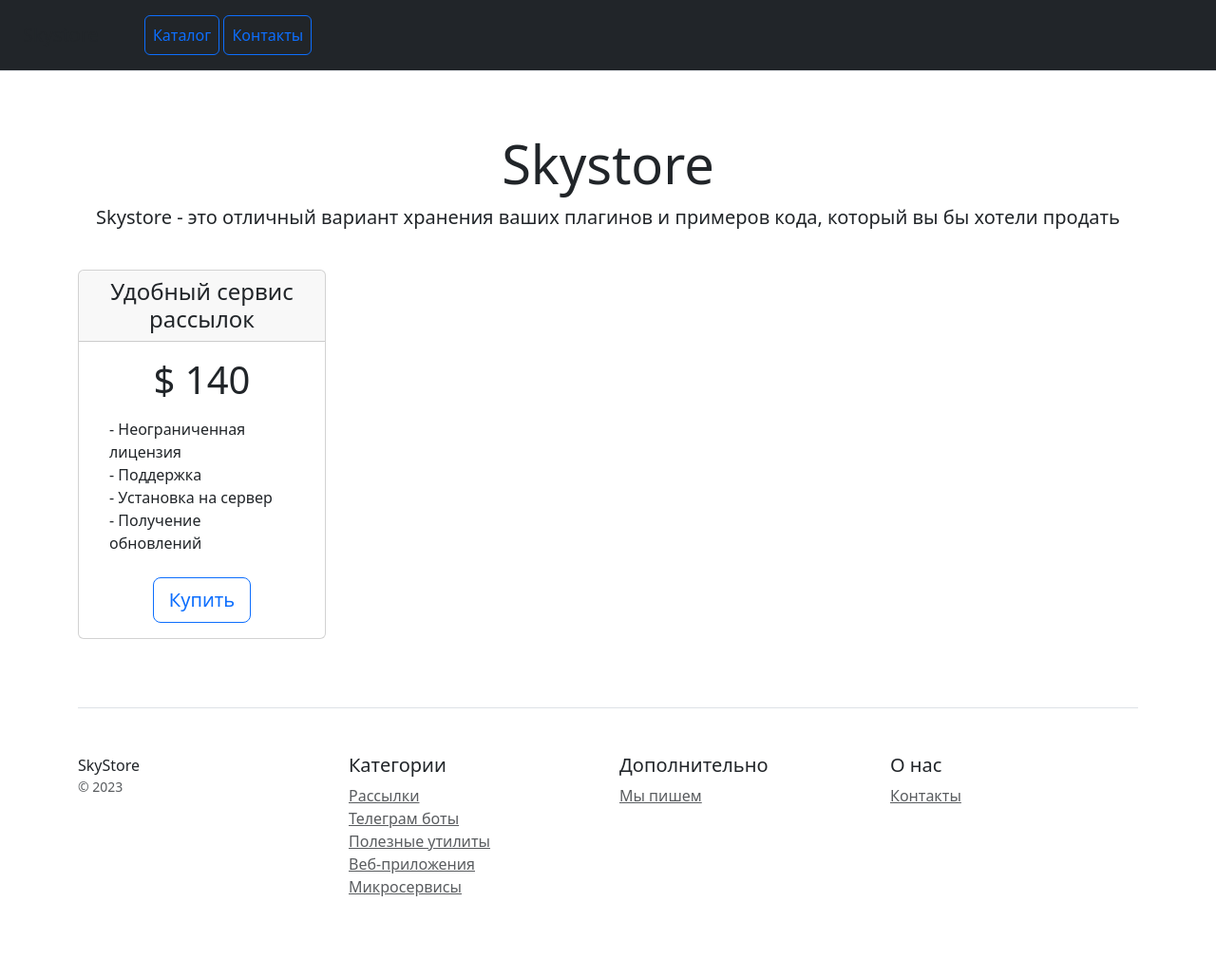
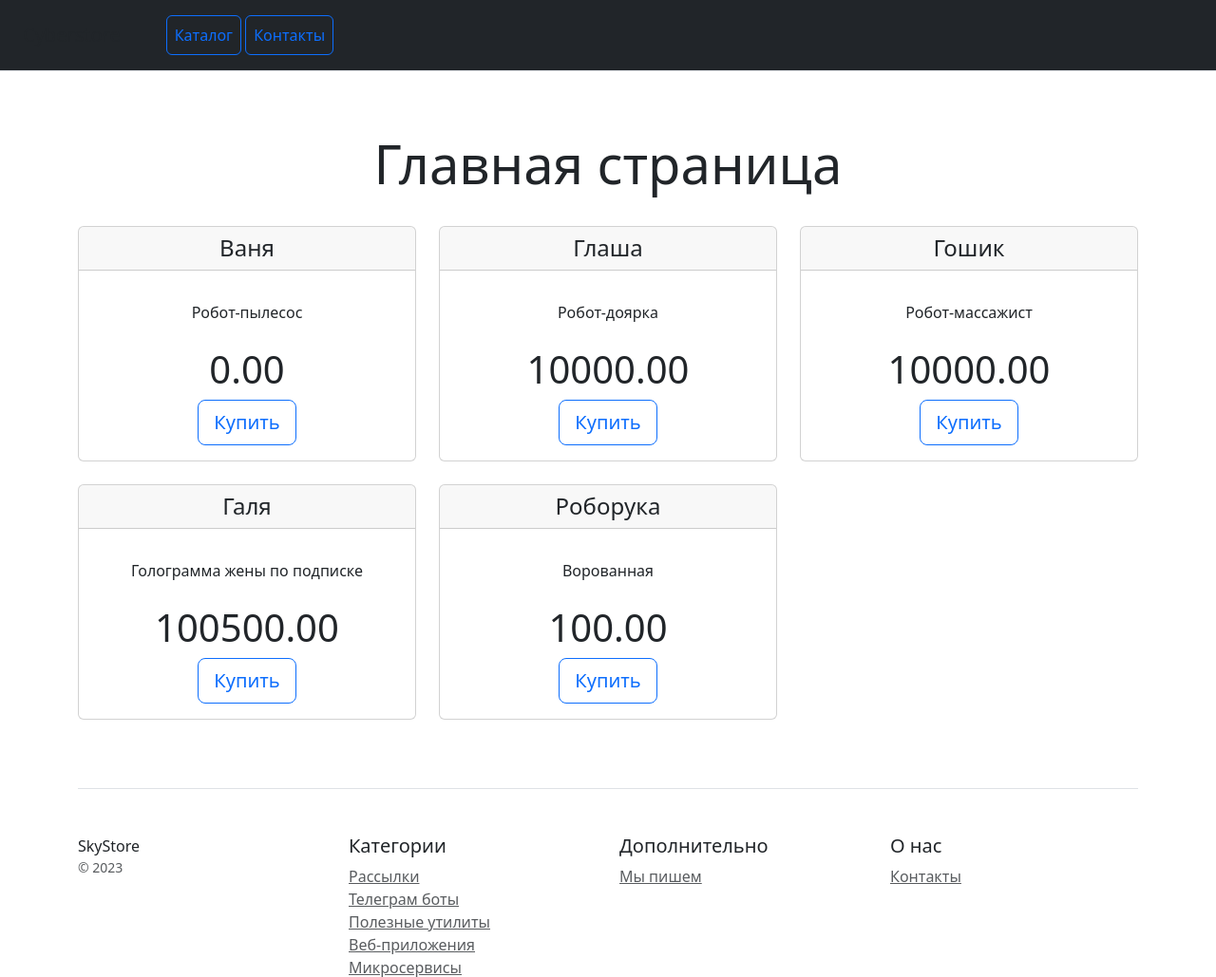
Before and after one commit to rocketvsaliens/django_project, a Django app: page / in a window 1280 px wide. Shown: the top 1029 px of the page at 95% size. Before the commit the page ends 944 px from the top, so only its background shows below. Run offline with Django 4.2, Linux system fonts and the light colour scheme; data comes from the database, SQL or seed files in the repository; some libraries are stand-ins or nearby versions.

Commit message:
Big update for homework 20.2

```diff
--- a/catalog/management/commands/filldb.py
+++ b/catalog/management/commands/filldb.py
@@ -1,9 +1,13 @@
 from django.core.management import BaseCommand
-from catalog.models import Product, Category
+from catalog.models import Product, Category, Contact
 
 
 class Command(BaseCommand):
+
     def handle(self, *args, **options):
+        Category.objects.all().delete()
+        Product.objects.all().delete()
+
         categories_list = [
             {'name': 'Роботы', 'description': 'Izhevsk Dynamics'},
             {'name': 'Голограммы', 'description': 'Ivanovo Holograms'},
--- a/catalog/models.py
+++ b/catalog/models.py
@@ -7,10 +7,10 @@
 
 class Category(models.Model):
     name = models.CharField(max_length=100, verbose_name='наименование')
-    description = models.CharField(max_length=200, **NULLABLE, verbose_name='описание')
+    description = models.TextField(max_length=1000, **NULLABLE, verbose_name='описание')
 
     def __str__(self):
-        return f'{self.name}'
+        return self.name
 
     class Meta:
         verbose_name = 'категория'
@@ -19,16 +19,30 @@
 
 class Product(models.Model):
     name = models.CharField(max_length=255, verbose_name='наименование')
-    description = models.TextField(**NULLABLE, verbose_name='описание')
+    description = models.TextField(max_length=2200, **NULLABLE, verbose_name='описание')
     photo = models.ImageField(upload_to='photos/', verbose_name='изображение')
+    price = models.DecimalField(max_digits=10, decimal_places=2, verbose_name='цена', default=0.0)
     category = models.ForeignKey(Category, on_delete=models.CASCADE, verbose_name='категория')
-    price = models.IntegerField(**NULLABLE, verbose_name='цена')
     time_create = models.DateTimeField(auto_now_add=True, verbose_name='дата создания')
     time_update = models.DateTimeField(auto_now=True, verbose_name='дата обновления')
 
     def __str__(self):
-        return f'{self.name}'
+        return self.name
 
     class Meta:
         verbose_name = 'товар'
         verbose_name_plural = 'товары'
+
+
+class Contact(models.Model):
+    name = models.CharField(max_length=100, verbose_name='название')
+    address = models.CharField(max_length=255, verbose_name='адрес')
+    phone = models.CharField(max_length=100, verbose_name='телефон')
+    email = models.EmailField(verbose_name='email')
+
+    def __str__(self):
+        return self.name
+
+    class Meta:
+        verbose_name = 'контакт'
+        verbose_name_plural = 'контакты'
--- /dev/null
+++ b/catalog/templates/catalog/base.html
@@ -0,0 +1,30 @@
+{% load static %}
+<!doctype html>
+<html lang="en">
+<head>
+    <script src="/static/js/color-modes.js"></script>
+    <meta charset="utf-8">
+    <meta name="viewport" content="width=device-width, initial-scale=1">
+    <title>{{ title }}</title>
+    <link href="{% static 'css/bootstrap.min.css' %}" rel="stylesheet">
+</head>
+<body>
+<div class="d-flex flex-column flex-md-row align-items-center p-3 px-md-4 mb-3 bg-dark border-bottom box-shadow">
+    {% include 'catalog/includes/inc_header.html' %}
+</div>
+
+<div class="pricing-header px-3 py-3 pt-md-5 pb-md-4 mx-auto text-center">
+    <h1 class="display-4">{{ title }}</h1>
+</div>
+
+<div class="container">
+    <div class="row text-start">
+        {% block content %}
+        {% endblock %}
+    </div>
+    {% include 'catalog/includes/inc_footer.html' %}
+</div>
+
+<script src="/static/js/bootstrap.bundle.min.js"></script>
+</body>
+</html>
--- /dev/null
+++ b/catalog/templates/catalog/includes/inc_footer.html
@@ -0,0 +1,30 @@
+<footer class="pt-4 my-md-5 pt-md-5 border-top">
+    <div class="row">
+        <div class="col-12 col-md">
+            SkyStore
+            <small class="d-block mb-3 text-muted">&copy; 2023</small>
+        </div>
+        <div class="col-6 col-md">
+            <h5>Категории</h5>
+            <ul class="list-unstyled text-small">
+                <li><a class="text-muted" href="#">Рассылки</a></li>
+                <li><a class="text-muted" href="#">Телеграм боты</a></li>
+                <li><a class="text-muted" href="#">Полезные утилиты</a></li>
+                <li><a class="text-muted" href="#">Веб-приложения</a></li>
+                <li><a class="text-muted" href="#">Микросервисы</a></li>
+            </ul>
+        </div>
+        <div class="col-6 col-md">
+            <h5>Дополнительно</h5>
+            <ul class="list-unstyled text-small">
+                <li><a class="text-muted" href="#">Мы пишем</a></li>
+            </ul>
+        </div>
+        <div class="col-6 col-md">
+            <h5>О нас</h5>
+            <ul class="list-unstyled text-small">
+                <li><a class="text-muted" href="/contacts/">Контакты</a></li>
+            </ul>
+        </div>
+    </div>
+</footer>
--- /dev/null
+++ b/catalog/templates/catalog/includes/inc_header.html
@@ -0,0 +1,5 @@
+<h5 class="my-0 mr-md-auto font-weight-normal">Cyberstore</h5>
+<nav class="ms-5">
+    <a class="p-2 btn btn-outline-primary" href="{% url 'catalog:index' %}">Каталог</a>
+    <a class="p-2 btn btn-outline-primary" href="{% url 'catalog:contacts' %}">Контакты</a>
+</nav>
--- a/catalog/templates/catalog/index.html
+++ b/catalog/templates/catalog/index.html
@@ -1,80 +1,22 @@
-<!doctype html>
-<html lang="en">
-<head>
-    <script src="/static/js/color-modes.js"></script>
-    <meta charset="utf-8">
-    <meta name="viewport" content="width=device-width, initial-scale=1">
-    <title>Skystore</title>
-    <link href="/static/css/bootstrap.min.css" rel="stylesheet">
-</head>
-<body>
-<div class="d-flex flex-column flex-md-row align-items-center p-3 px-md-4 mb-3 bg-dark border-bottom box-shadow">
-    <h5 class="my-0 mr-md-auto font-weight-normal">Skystore</h5>
-    <nav class="ms-5">
-        <a class="p-2 btn btn-outline-primary" href="/">Каталог</a>
-        <a class="p-2 btn btn-outline-primary" href="/contacts/">Контакты</a>
-    </nav>
+{% extends 'catalog/base.html' %}
+
+{% block content %}
+{% for object in object_list %}
+<div class="col-4 text-center">
+    <div class="card mb-4 box-shadow">
+        <div class="card-header">
+            <h4 class="my-0 font-weight-normal">{{ object }}</h4>
+        </div>
+
+        <div class="card-body">
+            <p class="mt-3 mb-4 m-3">
+                {{ object.description }}
+            </p>
+            <h1 class="card-title pricing-card-title">{{ object.price }}</h1>
+            <button type="button" class="btn btn-lg btn-block btn-outline-primary">Купить</button>
+        </div>
+
+    </div>
 </div>
-
-<div class="pricing-header px-3 py-3 pt-md-5 pb-md-4 mx-auto text-center">
-    <h1 class="display-4">Skystore</h1>
-    <p class="lead">Skystore - это отличный вариант хранения ваших плагинов и примеров кода, который вы бы хотели
-        продать</p>
-</div>
-
-<div class="container">
-    <div class="row text-center">
-        <div class="col-3">
-            <div class="card mb-4 box-shadow">
-                <div class="card-header">
-                    <h4 class="my-0 font-weight-normal">Удобный сервис рассылок</h4>
-                </div>
-                <div class="card-body">
-                    <h1 class="card-title pricing-card-title">$ 140</h1>
-                    <ul class="list-unstyled mt-3 mb-4 text-start m-3">
-                        <li>- Неограниченная лицензия</li>
-                        <li>- Поддержка</li>
-                        <li>- Установка на сервер</li>
-                        <li>- Получение обновлений</li>
-                    </ul>
-                    <button type="button" class="btn btn-lg btn-block btn-outline-primary">Купить</button>
-                </div>
-            </div>
-        </div>
-    </div>
-
-    <footer class="pt-4 my-md-5 pt-md-5 border-top">
-        <div class="row">
-            <div class="col-12 col-md">
-                SkyStore
-                <small class="d-block mb-3 text-muted">&copy; 2023</small>
-            </div>
-            <div class="col-6 col-md">
-                <h5>Категории</h5>
-                <ul class="list-unstyled text-small">
-                    <li><a class="text-muted" href="#">Рассылки</a></li>
-                    <li><a class="text-muted" href="#">Телеграм боты</a></li>
-                    <li><a class="text-muted" href="#">Полезные утилиты</a></li>
-                    <li><a class="text-muted" href="#">Веб-приложения</a></li>
-                    <li><a class="text-muted" href="#">Микросервисы</a></li>
-                </ul>
-            </div>
-            <div class="col-6 col-md">
-                <h5>Дополнительно</h5>
-                <ul class="list-unstyled text-small">
-                    <li><a class="text-muted" href="#">Мы пишем</a></li>
-                </ul>
-            </div>
-            <div class="col-6 col-md">
-                <h5>О нас</h5>
-                <ul class="list-unstyled text-small">
-                    <li><a class="text-muted" href="/contacts/">Контакты</a></li>
-                </ul>
-            </div>
-        </div>
-    </footer>
-</div>
-
-<script src="/static/js/bootstrap.bundle.min.js"></script>
-</body>
-</html>
+{% endfor %}
+{% endblock %}
--- a/catalog/urls.py
+++ b/catalog/urls.py
@@ -1,8 +1,11 @@
 from django.urls import path
 
+from catalog.apps import CatalogConfig
 from catalog.views import index, contacts
 
+app_name = CatalogConfig.name
+
 urlpatterns = [
-    path('', index),
-    path('contacts/', contacts),
+    path('', index, name='index'),
+    path('contacts/', contacts, name='contacts'),
 ]
--- a/catalog/views.py
+++ b/catalog/views.py
@@ -1,8 +1,18 @@
 from django.shortcuts import render
+from catalog.models import Product, Contact
 
 
 def index(request):
-    return render(request, 'catalog/index.html')
+    # Получаем 5 последних товаров, отсортированных по полю time_create в обратном порядке
+    latest_products = Product.objects.order_by('-time_create')[:5]
+    for one_product in latest_products:
+        print(f'{one_product.description} {one_product.name} : {one_product.price} руб.')
+    product_list = Product.objects.all()
+    context = {
+        'object_list': product_list,
+        'title': 'Главная страница'
+    }
+    return render(request, 'catalog/index.html', context)
 
 
 def contacts(request):
@@ -11,4 +21,12 @@
         email = request.POST.get('email')
         message = request.POST.get('message')
         print(f'{name} ({email}): {message}')
-    return render(request, "catalog/contacts.html")
+
+    contact_list = [{
+        'name': contact.name,
+        'phone': contact.phone,
+        'address': contact.address,
+        'email': contact.email
+    } for contact in Contact.objects.all()]
+
+    return render(request, "catalog/contacts.html", {'title': 'Контакты', 'contacts': contact_list})
--- a/config/settings.py
+++ b/config/settings.py
@@ -79,10 +79,9 @@
 DATABASES = {
     'default': {
         'ENGINE': 'django.db.backends.postgresql_psycopg2',
-        'NAME': 'catdb',  # Название БД
+        'NAME': 'catalogdb',  # Название БД
         'USER': 'postgres',  # Пользователь для подключения
-        # 'PASSWORD': os.getenv('DB_CONN_PWD'),  # Пароль для этого пользователя
-        # 'HOST': '127.0.0.1', # Адрес, на котором развернут сервер БД
+        'HOST': '127.0.0.1',  # Адрес, на котором развернут сервер БД
     }
 }
 
--- a/config/urls.py
+++ b/config/urls.py
@@ -21,8 +21,7 @@
 
 urlpatterns = [
     path('admin/', admin.site.urls),
-    path('', include('catalog.urls')),
-    path('contacts/', include('catalog.urls')),
+    path(r'', include('catalog.urls', namespace='catalog')),
 ]
 
 if settings.DEBUG:
```
Also changed, not shown: catalog/admin.py (+7 -1 lines), catalog/templates/catalog/contacts.html (+18 -68 lines), data.json (+15 -15 lines), catalog/migrations/0001_initial.py, catalog/migrations/0002_contact.py (added).
